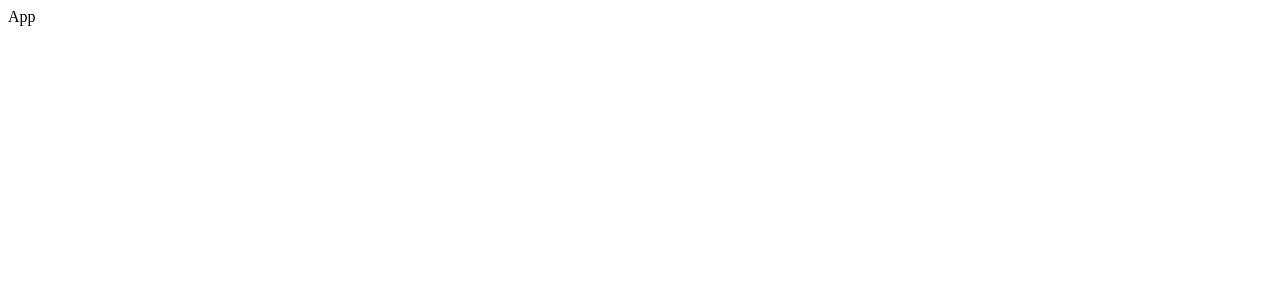
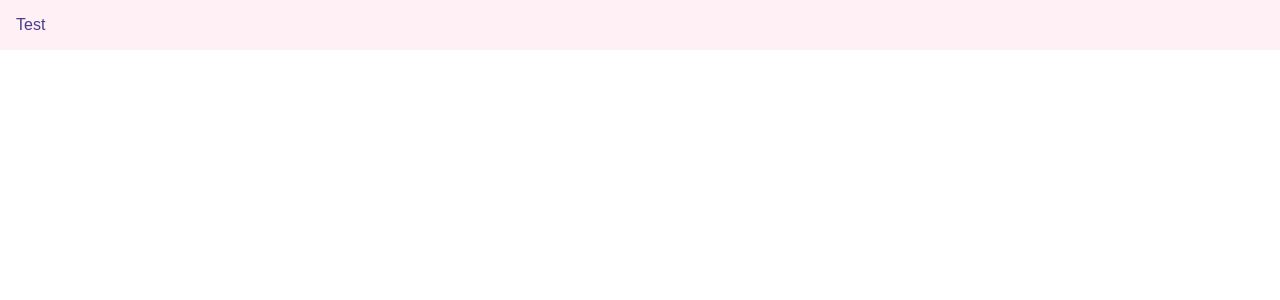
Before and after one commit to sdg877/ai-image-generator, a React (Create React App) app in the folder frontend/: page / in a window 1280 px wide. Shown: the top 300 px of the page. Built offline with nearby package versions, Linux system fonts and the light colour scheme.

Commit message:
navbar added

```diff
--- a/frontend/src/App.jsx
+++ b/frontend/src/App.jsx
@@ -1,8 +1,12 @@
 import React from 'react';
+import Navbar from './components/navbar/Navbar';
 
 const App = () => {
   return (
-    <div>App</div>
+    <div>
+      <Navbar />
+      {/* Main */}
+    </div>
   )
 }
 
--- /dev/null
+++ b/frontend/src/components/navbar/Navbar.jsx
@@ -0,0 +1,10 @@
+import './navbar.scss'
+
+
+const Navbar = () => {
+    return (
+        <div className='navbar'>Test</div>
+    )
+}
+
+export default Navbar
--- /dev/null
+++ b/frontend/src/components/navbar/navbar.scss
@@ -0,0 +1,11 @@
+.navbar {
+    width: 100%;
+    height: 50px;
+    display: flex;
+    flex-direction: row;
+    justify-content: flex-start;
+    align-items: center;
+    padding-left: 1rem;
+    color: darkslateblue;
+    background-color: lavenderblush;
+}
--- /dev/null
+++ b/frontend/src/global.scss
@@ -0,0 +1,12 @@
+* , *::before, *::after {
+    padding: 0;
+    margin: 0;
+    box-sizing: border-box;
+    font-family: Arial, Helvetica, sans-serif;
+}
+
+body {
+    width: 100vw;
+    min-height: 100vh;
+    overflow-x: hidden;
+}
--- a/frontend/src/index.js
+++ b/frontend/src/index.js
@@ -1,6 +1,7 @@
 import React from 'react';
 import ReactDOM from 'react-dom/client';
 import App from './App';
+import './global.scss'
 
 const root = ReactDOM.createRoot(document.getElementById('root'));
 root.render(
```
